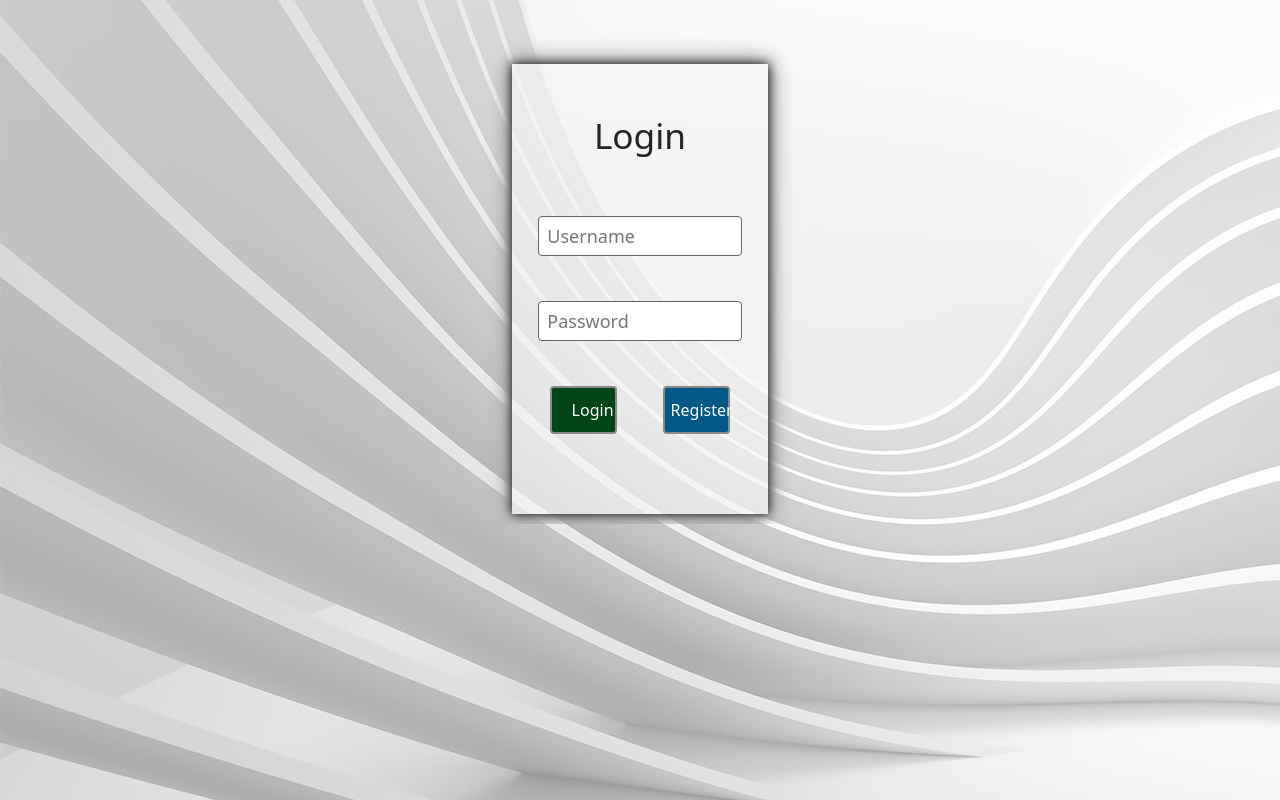
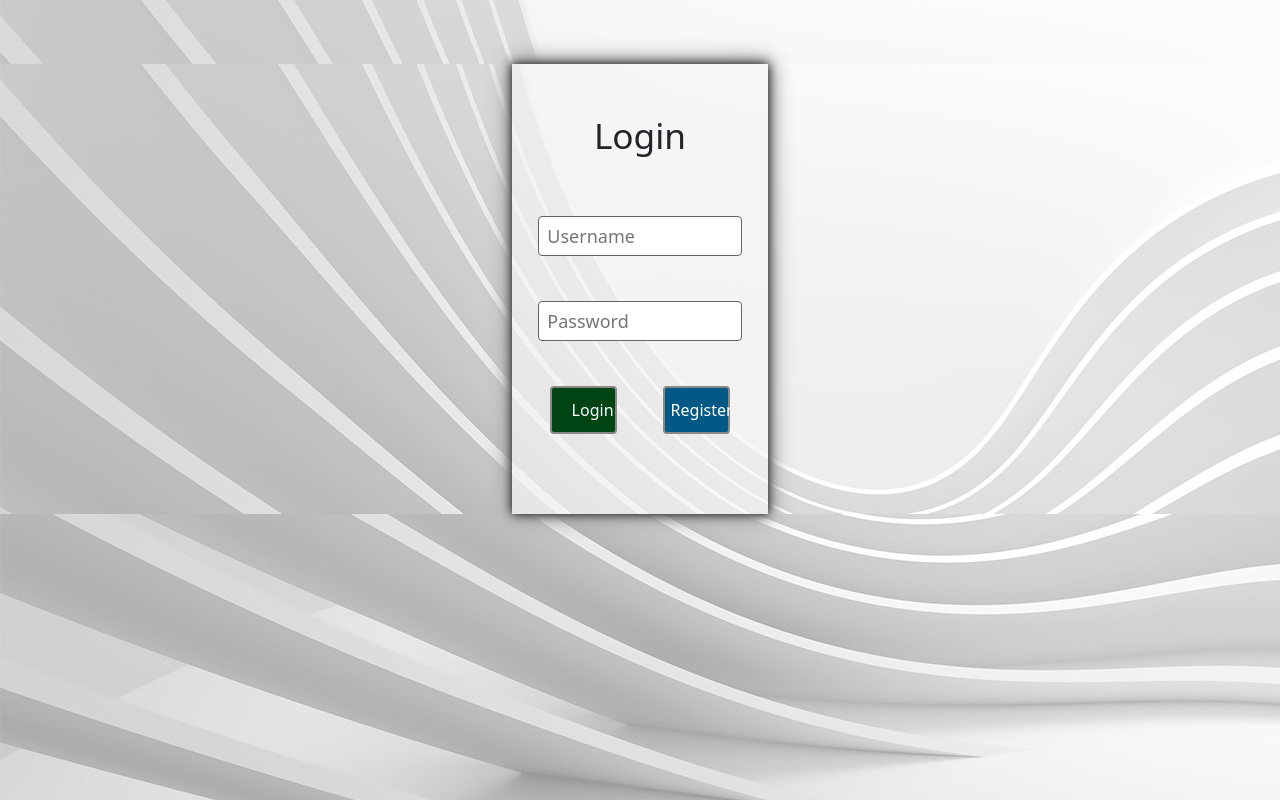
Before and after one commit to 230109-capstone/serverless-sam-frontend, a React (Create React App) app: page / in a window 1280 px wide. Built offline with nearby package versions, Linux system fonts and the light colour scheme.

Commit message:
Update App.css

```diff
--- a/src/App.css
+++ b/src/App.css
@@ -1,5 +1,5 @@
 html, body {
     width: 100%;
     background-image: url("./Assets/KBOABackground1920x1080.jpg");
-    overflow: hidden;
+    //overflow: hidden;
 }
```
